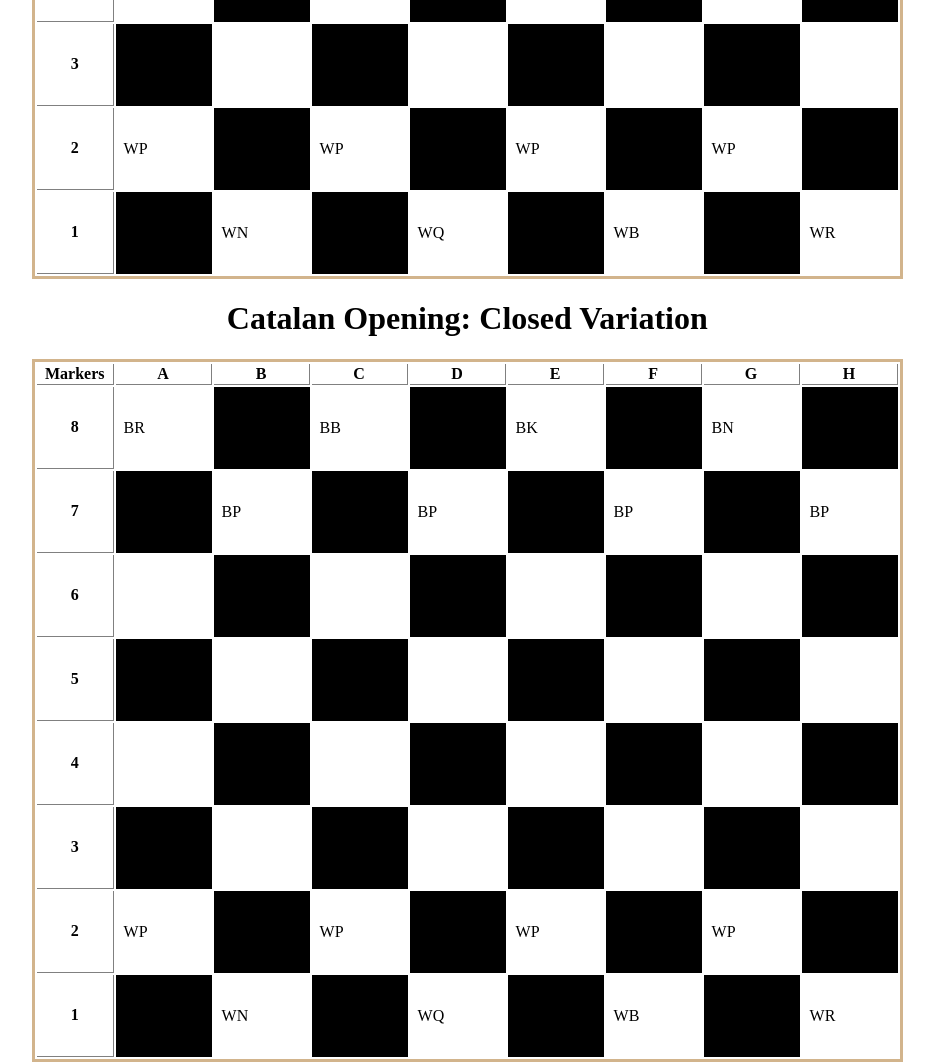
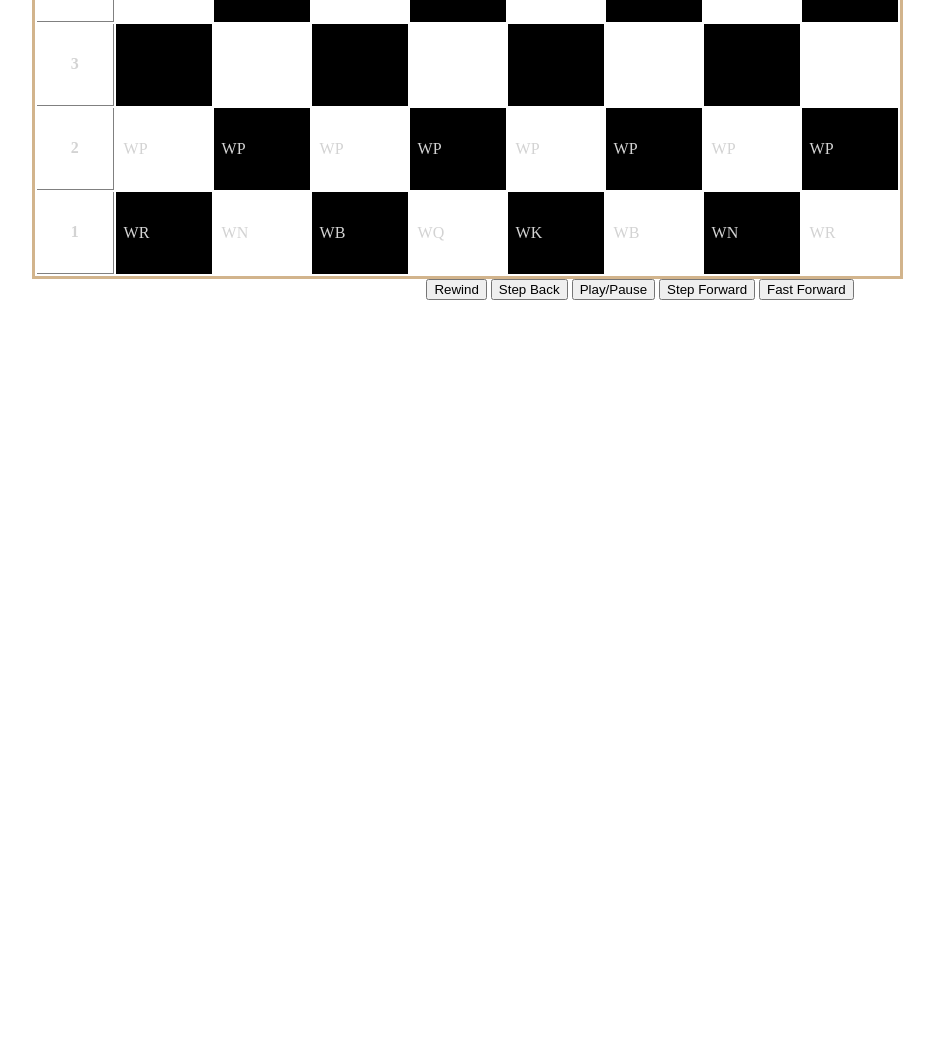
Before and after one commit to jeffworley/tiy-chessboard, a website: page cb-index.html in a window 1280 px wide. Shown: the part 522-1584 px from the top of the page, without its empty margins (0-934 px from the left). After the commit the page ends 822 px from the top, so only its background shows below. Drawn offline with nearby package versions, Linux system fonts and the light colour scheme.

Commit message:
Fixed css to account for class specific display and corrected id for rewind button to get it operational

```diff
--- a/cb-index.html
+++ b/cb-index.html
@@ -3,7 +3,7 @@
     <head>
         <meta charset="utf-8">
         <meta http-equiv="x-ua-compatible" content="ie=edge">
-        <title>Let's Play Chess</title>
+        <title>Catalan Opening: Closed Variation</title>
         <meta name="description" content="">
         <meta name="viewport" content="width=device-width, initial-scale=1">
 
--- a/css/chessboard-styles.css
+++ b/css/chessboard-styles.css
@@ -3,6 +3,7 @@ body {
   display: block;
   width: 95%;
   margin: 0 auto;
+  color: lightgrey;
 }
 
 .chessboard {
@@ -46,10 +47,14 @@ table tr:nth-child(even) td:nth-child(odd) {
 }
 
 .btns {
-  background-color: pink;
+  text-align: center;
 }
 
 .btn {
   width: auto;
   margin: auto;
 }
+
+.notCurMove {
+  display: none;
+}
--- a/js/controllers.js
+++ b/js/controllers.js
@@ -10,7 +10,7 @@ console.log("Loaded controllers.js");
    * 3. What `CALLBACK` should be run when the interaction happens?
    * 4. What should my `CALLBACK` do with it's `EVENT`...?
    */
-  document.querySelector(SELECTOR)
+  /*document.querySelector(SELECTOR)
     .addEventListener(TYPE, CALLBACK);
   // AKA
   jQuery(SELECTOR).on(TYPE, CALLBACK);
@@ -18,7 +18,7 @@ console.log("Loaded controllers.js");
   function CALLBACK (EVENT){
     // Do something with Models and Views...
     // Maybe do something with EVENT...?
-  }
+  }*/
 
   var cmCounter = 0;
   var totalBoardStates = 9;
@@ -87,7 +87,7 @@ console.log("Loaded controllers.js");
   });
 
   // Controller for anything else...
-  jQuery("#reset").on('click', function(event){
+  jQuery("#rewind").on('click', function(event){
     // TODO: Fire tracer bullet!
     console.log("clicked the reset button!!!")
     // TODO: Tell the Model -- `game` -- to do something it knows how to do...
```
